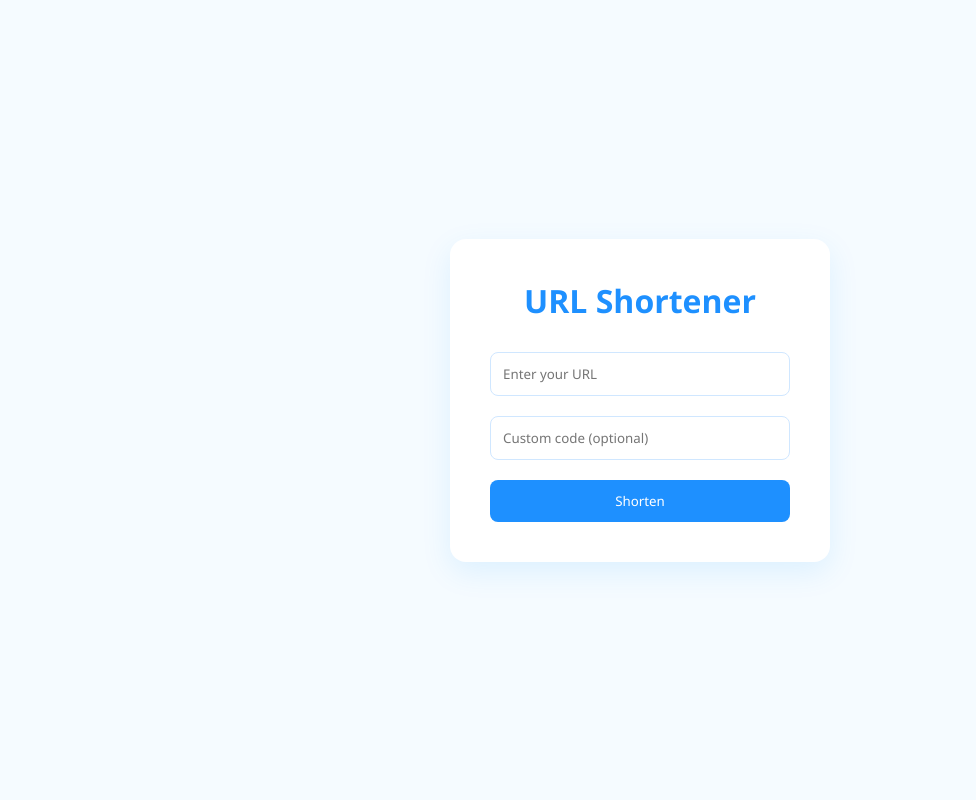
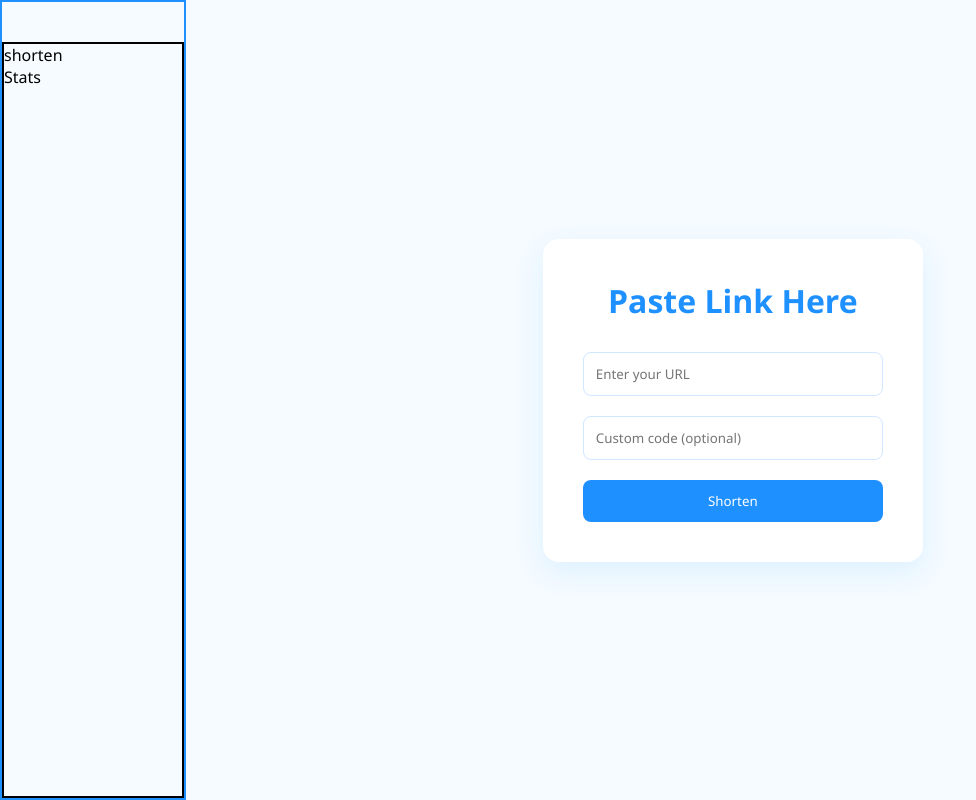
Before and after one commit to FireStorm8142/URL-Shortener, a React (Create React App) app in the folder urlshortener/: page / in a window 1280 px wide. Shown: the whole page, without its empty margins (0-976 px from the left). Built offline with nearby package versions, Linux system fonts and the light colour scheme; the HTML template or start-up script is replaced by a standard one.

Commit message:
Created Sidebar

```diff
--- /dev/null
+++ b/urlshortener/public/index.html
@@ -0,0 +1,43 @@
+<!DOCTYPE html>
+<html lang="en">
+  <head>
+    <meta charset="utf-8" />
+    <link rel="icon" href="%PUBLIC_URL%/favicon.ico" />
+    <meta name="viewport" content="width=device-width, initial-scale=1" />
+    <meta name="theme-color" content="#000000" />
+    <meta
+      name="description"
+      content="Web site created using create-react-app"
+    />
+    <link rel="apple-touch-icon" href="%PUBLIC_URL%/logo192.png" />
+    <!--
+      manifest.json provides metadata used when your web app is installed on a
+      user's mobile device or desktop. See https://developers.google.com/web/fundamentals/web-app-manifest/
+    -->
+    <link rel="manifest" href="%PUBLIC_URL%/manifest.json" />
+    <!--
+      Notice the use of %PUBLIC_URL% in the tags above.
+      It will be replaced with the URL of the `public` folder during the build.
+      Only files inside the `public` folder can be referenced from the HTML.
+
+      Unlike "/favicon.ico" or "favicon.ico", "%PUBLIC_URL%/favicon.ico" will
+      work correctly both with client-side routing and a non-root public URL.
+      Learn how to configure a non-root public URL by running `npm run build`.
+    -->
+    <title>React App</title>
+  </head>
+  <body>
+    <noscript>You need to enable JavaScript to run this app.</noscript>
+    <div id="root"></div>
+    <!--
+      This HTML file is a template.
+      If you open it directly in the browser, you will see an empty page.
+
+      You can add webfonts, meta tags, or analytics to this file.
+      The build step will place the bundled scripts into the <body> tag.
+
+      To begin the development, run `npm start` or `yarn start`.
+      To create a production bundle, use `npm run build` or `yarn build`.
+    -->
+  </body>
+</html>
--- a/urlshortener/src/App.css
+++ b/urlshortener/src/App.css
@@ -11,8 +11,27 @@
   background: #f5fbff;
 }
 
+.App{
+  display: flex;
+}
+
+.sidebar{
+  flex-grow: .5;
+  border: #1e90ff solid 2px;
+}
+
+#block{
+  height: 5%;
+}
+
+.sidebar-content{
+  height: 95%;
+  border: black solid 2px;
+}
+
 /* Center container */
 .container {
+  flex-grow: 3;
   height: 100vh;
   display: flex;
   justify-content: center;
--- a/urlshortener/src/App.js
+++ b/urlshortener/src/App.js
@@ -2,6 +2,7 @@
 import './App.css';
 
 function App() {
+	const [Hover, setHover] = useState(false)
 	const [url, setUrl] = useState("");
 	const [customCode, setCustomCode] = useState("");
 	const [shortUrl, setShortUrl] = useState("");
@@ -21,11 +22,28 @@
 		setShortUrl(`http://127.0.0.1:8000/${data.short}`)
 	};
 
+	const handleHover = () => {
+
+	}
+
+	function Sidebar(){
+		return(
+			<div className='sidebar-content'>
+				<div id='Shorten'>shorten</div>
+				<div id='Stats'>Stats</div>
+			</div>
+		)
+	}
+
 	return (
     <div className="App">
+		<div className="sidebar">
+			<div id='block'></div>
+			<Sidebar></Sidebar>
+		</div>
 			<div className="container">
 				<div className="card">
-					<h1>URL Shortener</h1>
+					<h1>Paste Link Here</h1>
 
 					<input
 						type="text"
```
Lines whose indentation alone changed are shown as unchanged.
